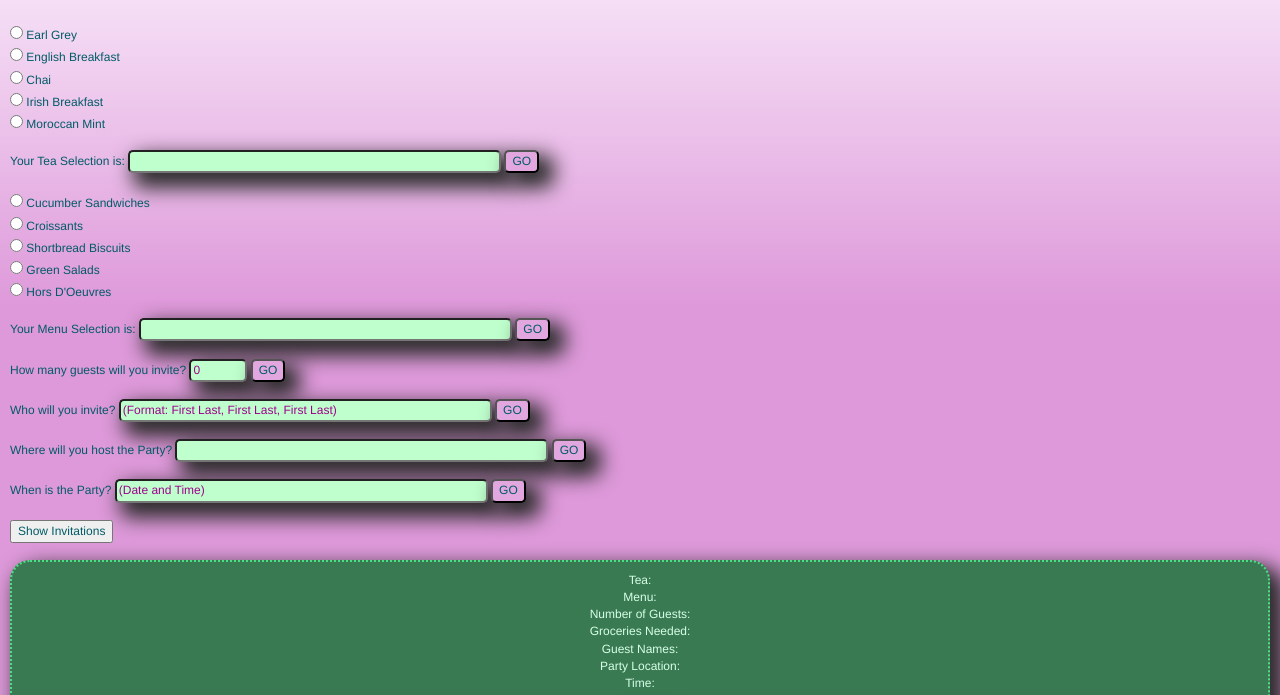
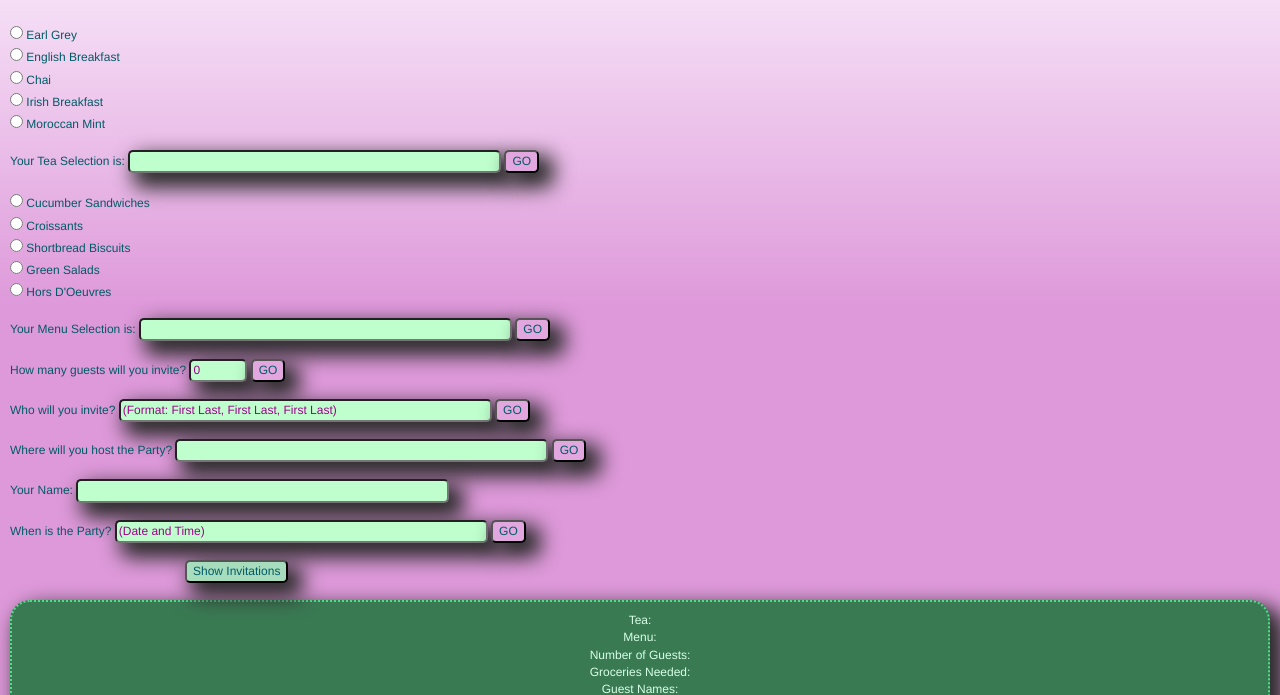
Before and after one commit to Strigida/TeaPartyApp, a plain HTML site: page app/www/index.html in a window 1280 px wide. Shown: the part 102-797 px from the top of the page. Drawn offline with Linux system fonts and the light colour scheme.

Commit message:
Fix the Invite Button

```diff
--- a/app/www/css/index.css
+++ b/app/www/css/index.css
@@ -172,6 +172,12 @@ canvas {
 	box-shadow: 10px 10px 20px 5px #2C2C2C;
 	border-radius: 5px 5px 5px 5px;
 }
+#container #hostName{
+	color: #a0008d;
+	background-color: #bfffcd;
+	box-shadow: 10px 10px 20px 5px #2C2C2C;
+	border-radius: 5px 5px 5px 5px;
+}
 #container #when{
 	color: #a0008d;
 	background-color: #bfffcd;
@@ -183,6 +189,13 @@ canvas {
 	background-color: #e2a7df;
 	box-shadow: 10px 10px 20px 5px #2C2C2C;
 	border-radius: 5px 5px 5px 5px;
+}
+#container #invitations{
+	color: #005b66;
+	background-color: #A7DCBD;
+	box-shadow: 10px 10px 20px 5px #2C2C2C;
+	border-radius: 5px 5px 5px 5px;
+	margin-left: 175px;
 }
 #infoBox {
 	color: #d6ffe6;
--- a/app/www/index.html
+++ b/app/www/index.html
@@ -68,7 +68,7 @@
   		<input type="radio" name="menu" value="Cucumber Sandwiches" onClick="menu_Select(this.value)"> Cucumber Sandwiches<br>
   		<input type="radio" name="menu" value="Croissants" onClick="menu_Select(this.value)"> Croissants<br>
   		<input type="radio" name="menu" value="Shortbread Biscuits" onClick="menu_Select(this.value)"> Shortbread Biscuits<br>
-  		<input type="radio" name="menu" value="Green Salad" onClick="menu_Select(this.value)"> Green Salads<br>
+  		<input type="radio" name="menu" value="Green Salads" onClick="menu_Select(this.value)"> Green Salads<br>
   		<input type="radio" name="menu" value="Hors D'Oeuvres" onClick="menu_Select(this.value)"> Hors D'Oeuvres<br>
   		<br>
   		Your Menu Selection is: <input type="text" id="menuInfo" size="50">
@@ -82,6 +82,8 @@
   		<br><br>
 		Where will you host the Party? <input type="text" id="place" value="" size="50">
   		<input type="button" id="placeButton" onClick="party_Place()" value="GO">
+  		<br><br>
+  		Your Name: <input type="text" id="hostName" value="" size="50";>
   		<br><br>
   		When is the Party? <input type="text" id="when" value="(Date and Time)" size="50">
   		<input type="button" id="whenButton" onClick="partyTime()" value="GO">
--- a/app/www/js/index.js
+++ b/app/www/js/index.js
@@ -103,12 +103,14 @@ function inviteList() {
 	var time = document.getElementById("when").value;
 	var where = document.getElementById("place").value;
 	var people = document.getElementById("guests").value;
-	var individuals = people.split(",");
-	var inviteMsg = " you are invited to a Tea Party on " + time + " o'clock at " + where + " !";
+	var host = document.getElementById("hostName").value;
+	var individuals = people.split(", ");
+	var inviteMsg = ", you're invited to a Tea Party hosted by " + host + " on " + time + " at " + where + "!<br>";
 	var i;
+	var text = "";
 	for (i = 0; i < individuals.length; i++) {
-		inviteMsg = individuals[i] + inviteMsg + "<br>";
-		document.getElementById("invitation").innerHTML = inviteMsg;
+		text += individuals[i] + inviteMsg + "<br>";
+		document.getElementById("invitation").innerHTML = text;
 	}
 
 }
```
